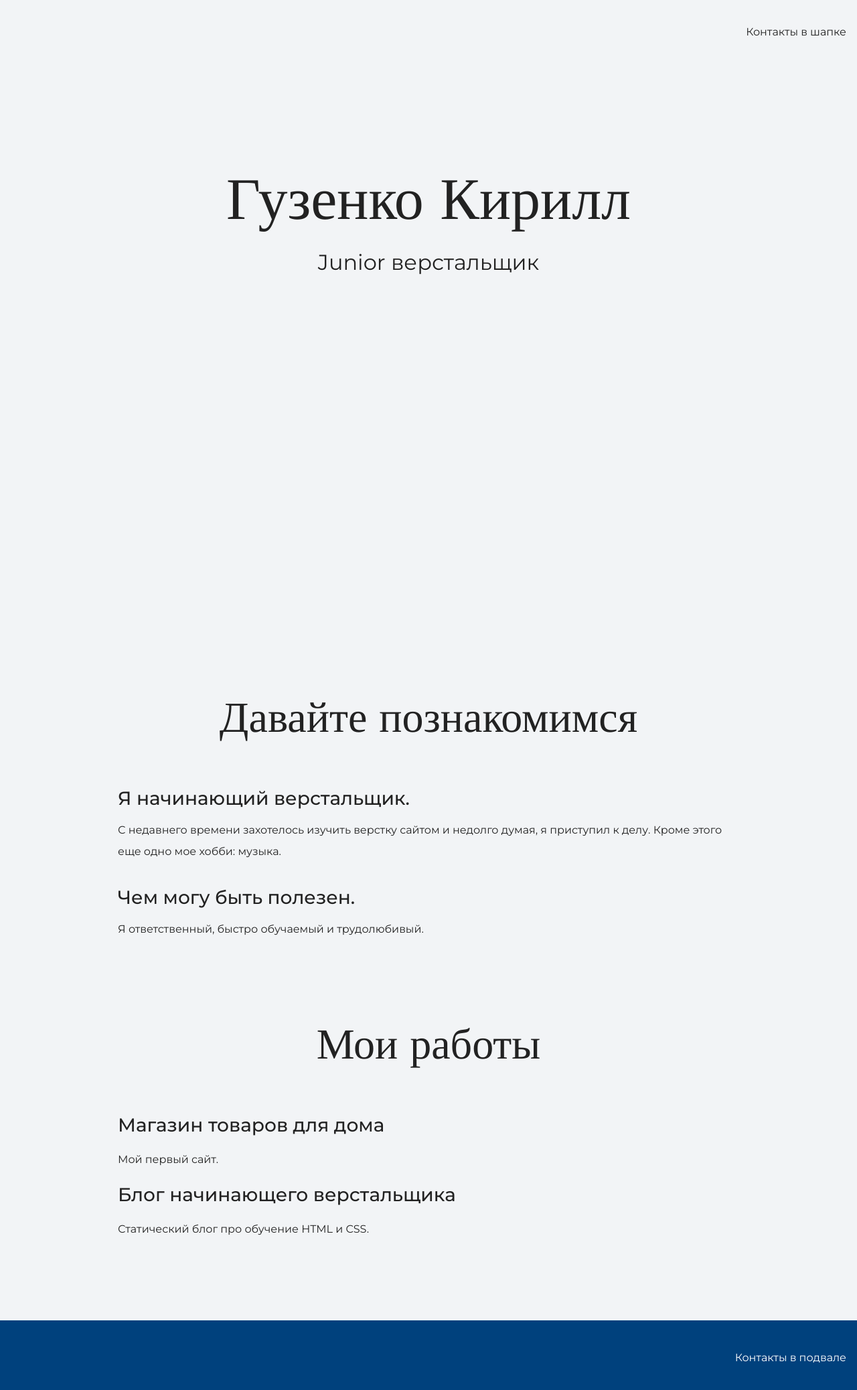
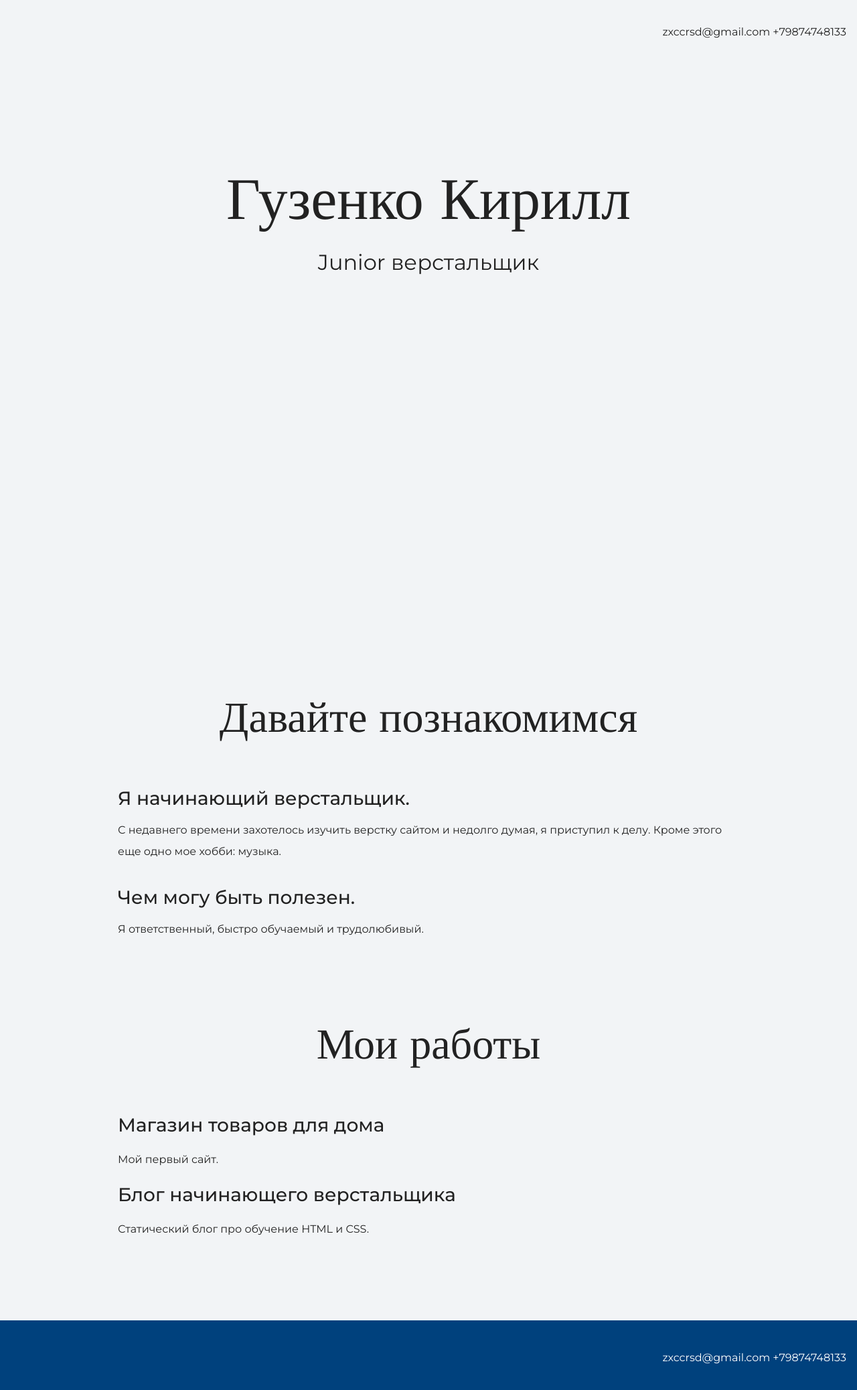
Before and after one commit to Crsd3/my-site, a plain HTML site: page index.html in a window 1280 px wide. Shown: the whole page at 67% size. Drawn offline with nearby package versions, Linux system fonts and the light colour scheme.

Commit message:
добавляет контакты в шапку и подвал сайта

```diff
--- a/index.html
+++ b/index.html
@@ -13,7 +13,7 @@
 <body>
   <header class="page-header">
     <div class="container">
-      Контакты в шапке
+      zxccrsd@gmail.com +79874748133
     </div>
   </header>
 
@@ -50,7 +50,7 @@
 
   <footer class="page-footer">
     <div class="container">
-      Контакты в подвале
+      zxccrsd@gmail.com +79874748133
   </footer>
   </div>
 </body>
```
